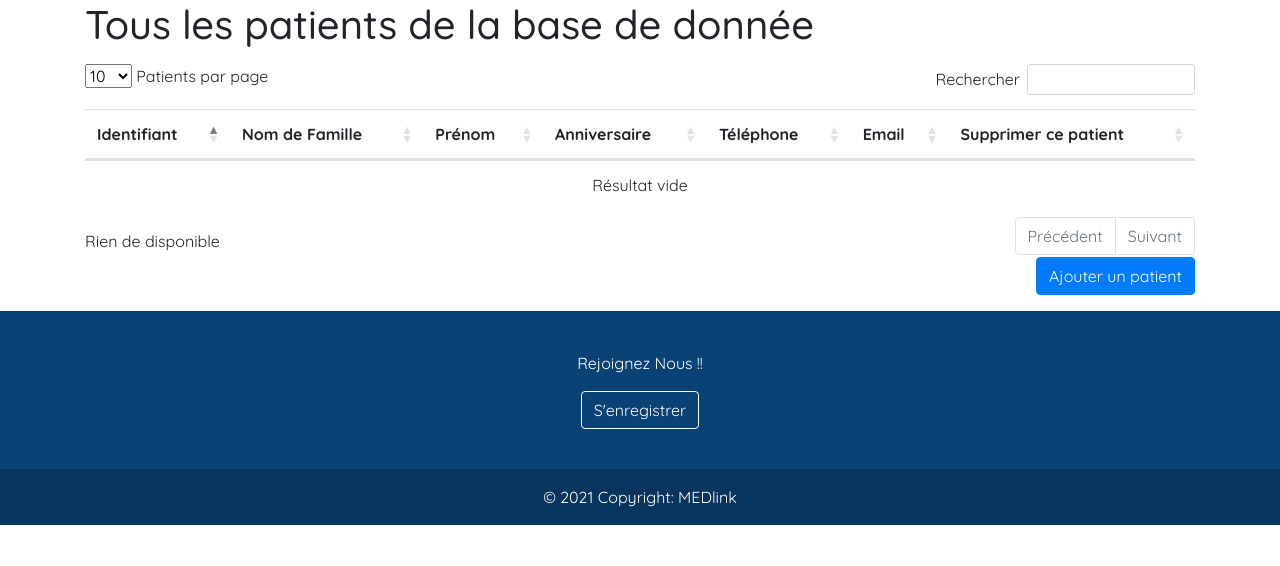
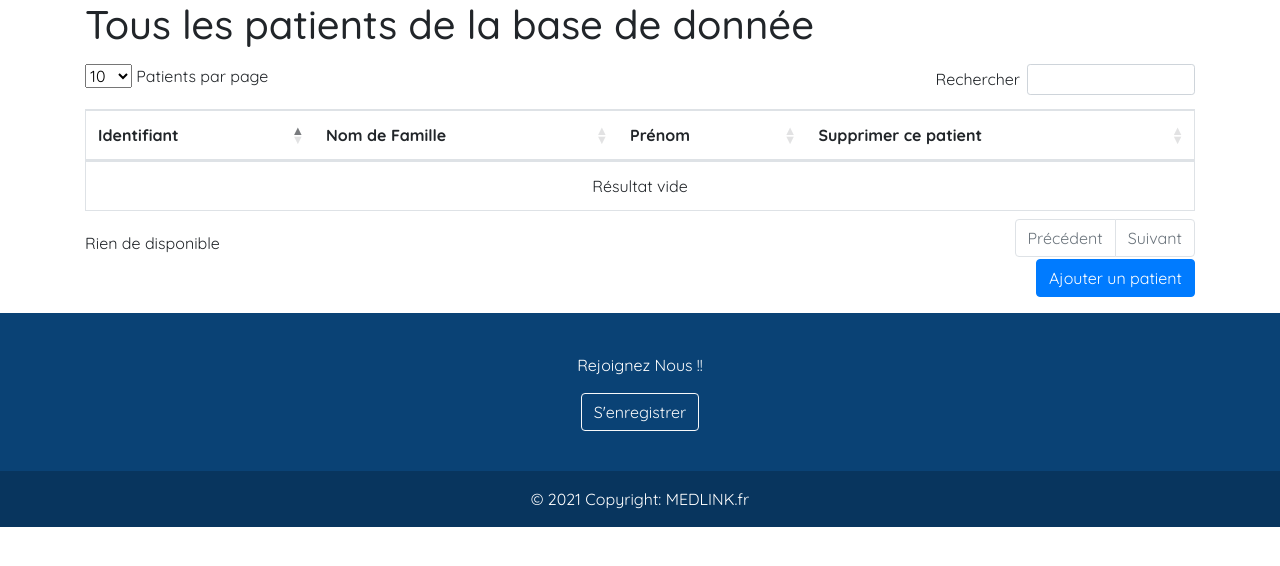
Before and after one commit to jonathanranchin/Test_Pour_La_Manu, a PHP site: page /liste-patients.php in a window 1280 px wide. Shown: the part 78-644 px from the top of the page. Run offline with PHP 8.4, Linux system fonts and the light colour scheme; data that the repository does not hold is empty; some libraries are stand-ins or nearby versions.

Commit message:
Amélioration du UI et des explication du ReadMe.

```diff
--- a/footer.php
+++ b/footer.php
@@ -14,7 +14,7 @@
 
     <div class="text-center p-3" style="background-color: rgba(0, 0, 0, 0.2);">
       © 2021 Copyright:
-      <a class="text-white" href="https://medlink.com/">MEDlink</a>
+      <a class="text-white" href="https://medlink.fr/">MEDLINK.fr</a>
     </div>
   </footer>
 </section>
--- a/index.php
+++ b/index.php
@@ -6,7 +6,7 @@ require 'navbar.php';
 <body class="d-flex flex-column d-flex justify-content-between align-content-around h-100 d-inline-block align-items-xl-stretch">
 
     <main role="main" class="container">
-        <h1>Bienvenue sur l'interface qui lie Médecin et Patients</h1>
+        <h1 class="4">Bienvenue sur l'interface qui lie Médecin et Patients</h1>
         <p></p>
     <div class="container">
         <div class="row mt-3">
--- a/liste-patients.php
+++ b/liste-patients.php
@@ -18,15 +18,12 @@ require 'navbar.php';
         <div class="row mt-3">
             <div class="col-12">
 
-                <table class="table" id="liste-patients">
+                <table class="table border" id="liste-patients">
                     <thead>
                         <tr>
                             <th>Identifiant</th>
                             <th>Nom de Famille</th>
                             <th>Prénom</th>
-                            <th>Anniversaire</th>
-                            <th>Téléphone</th>
-                            <th>Email</th>
                             <th>Supprimer ce patient</th>
                         </tr>
                     </thead>
@@ -38,9 +35,6 @@ require 'navbar.php';
                                     <a href="profil-patient.php?id=<?=$p['id']?>"><?=$p['lastname']?></a>
                                 </td>
                                 <td><?=$p['firstname']?></td>
-                                <td><?=$p['birthdate']?></td>
-                                <td><?=$p['phone']?></td>
-                                <td><?=$p['mail']?></td>
                                 <td>
                                     <form action="liste-patients.php" method="post">
                                         <input type='submit' name='delete-rdv'>
--- a/liste-rdv.php
+++ b/liste-rdv.php
@@ -30,8 +30,7 @@ require 'navbar.php';
     <h1>Tous les rendez-vous de la base de donnée</h1>
         <div class="row mt-3">
             <div class="col-12">
-
-                <table class="table">
+                <table class="table border" id="liste-patients">
                     <thead>
                         <tr>
                             <th>Date et heure</th>
@@ -48,7 +47,7 @@ require 'navbar.php';
                                     <a href="profil-patient.php?id=<?=$appointment['idPatients']?>"><?=$appointment['firstname']?> <?=$appointment['lastname']?></a>
                                 </td>
                                 <td>
-                                    <a href="rendez-vous.php?rdvId=<?php print $appointment['apId']?>"?>Page du rdv <?php echo $appointment['apId']; ?></a>
+                                    <a href="rendez-vous.php?rdvId=<?php print $appointment['apId']?>"?>Page du rdv (<?php echo $appointment['apId']; ?>)</a>
                                 </td>
                                 <td>
                                 <form action="liste-rdv.php" method="post">
--- a/rendez-vous.php
+++ b/rendez-vous.php
@@ -22,7 +22,7 @@ $appointment = $response->fetch(PDO::FETCH_ASSOC);
     <h1>Le rendez-vous que vous avez selectionné</h1>
         <div class="row mt-3">
             <div class="col-12">
-                <table class="table">
+                <table class="table border">
                     <thead>
                         <tr>
                             <th>Date et heure</th>
```
Also changed, not shown: readme.md.
